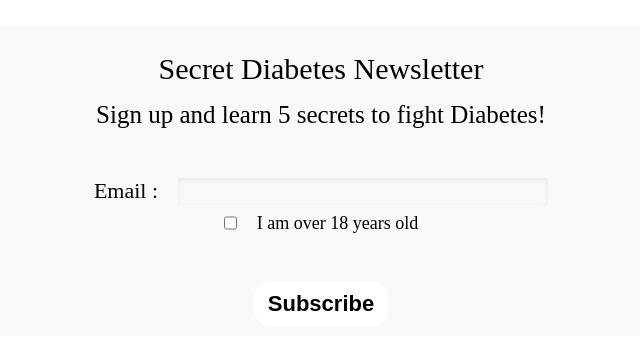
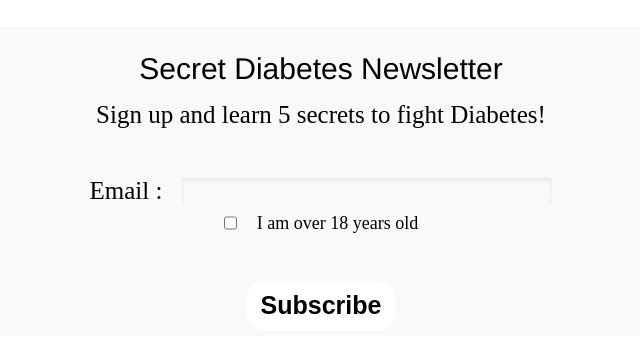
Before and after one commit to ITMD-362-Fall-Rita-Sanabria/lab3, a plain HTML site: page index.html in a window 1280 px wide. Shown: the whole page, without its empty margins (65-705 px from the left). Drawn offline with nearby package versions, Linux system fonts and the light colour scheme.

Commit message:
adding font stacks

```diff
--- a/css/screen.css
+++ b/css/screen.css
@@ -222,10 +222,12 @@ label {
 }
 
 h1{
+  font-family: "Helvetica Neue","Segoe UI", Arial, sans-serif;
   font-size: 30px;
 }
 
-p{
+form p, input, label{
+  font-family:  "Georgia", "Times New Roman", "Times". serif;
   font-size: 25px;
 }
 #input-age-verification label{
```
